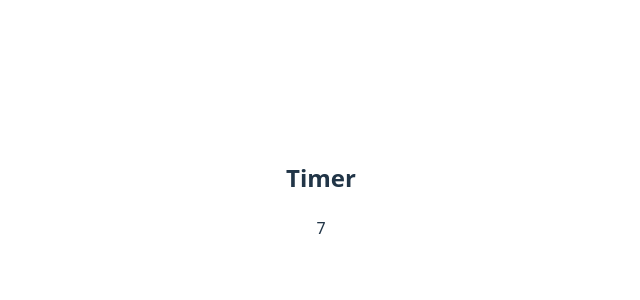
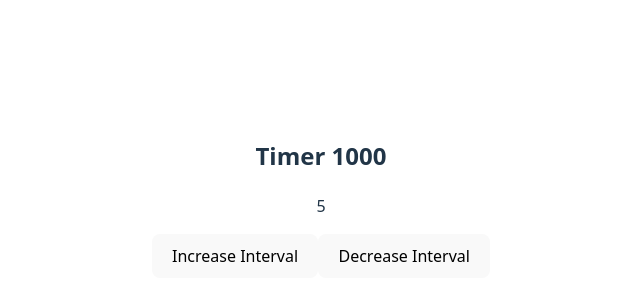
Before and after one commit to manikantareddy268/Sam-react, a React (Vite) app: page / in a window 1280 px wide. Shown: the part 202-502 px from the top of the page, without its empty margins (319-959 px from the left). Built offline with nearby package versions, Linux system fonts and the light colour scheme.

Commit message:
Dependency Props

```diff
--- a/src/App.jsx
+++ b/src/App.jsx
@@ -2,11 +2,16 @@ import './App.css'
 import { useEffect, useState } from 'react'
 import Timer from './Timer'
 
+function App() {
 
+  const [interval, setInterval] = useState(1000)
 
-function App() {
   return (
-    <Timer />
+    <>
+      <Timer interval={interval} />
+      <button onClick={() => setInterval(interval + 100)}>Increase Interval</button>
+      <button onClick={() => setInterval(interval - 100)}>Decrease Interval</button>
+    </>
   )
 }
 
--- a/src/Timer.jsx
+++ b/src/Timer.jsx
@@ -1,23 +1,23 @@
 import { useEffect, useState } from "react"
 
-export default function Timer () {
+export default function Timer ({interval}) {
     const [time, setTime] = useState(0)
 
     useEffect(() => {
         console.log("useEffect called")
-        const interval = setInterval(() => {
+        const i = setInterval(() => {
             setTime(t => t + 1)
-        }, 1000)
+        }, interval)
 
         return () => {
             // cleanup
-            clearInterval(interval)
+            clearInterval(i)
         }
-    }, [])
+    }, [interval])
 
     return (
         <>
-            <h2>Timer</h2>
+            <h2>Timer {interval}</h2>
             <p>{time}</p>
         </>
     )
```
